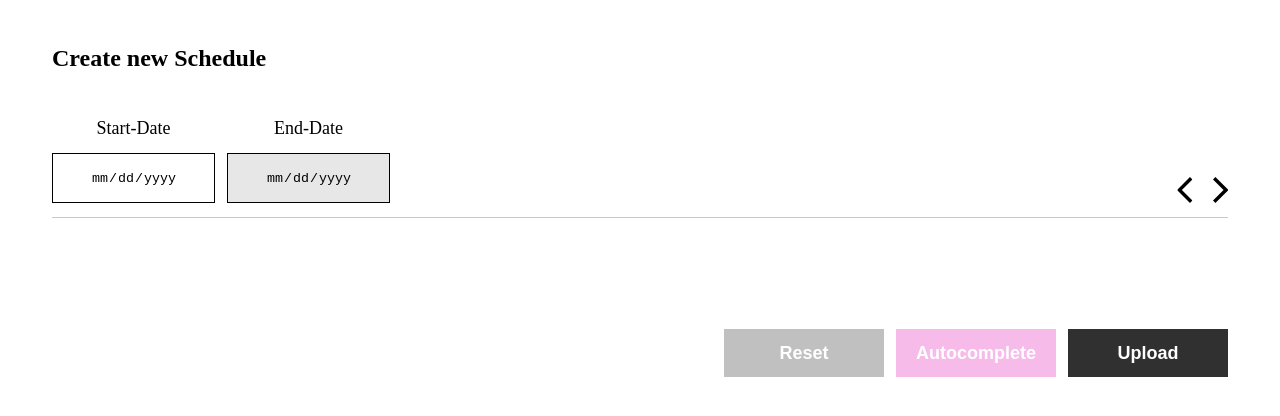
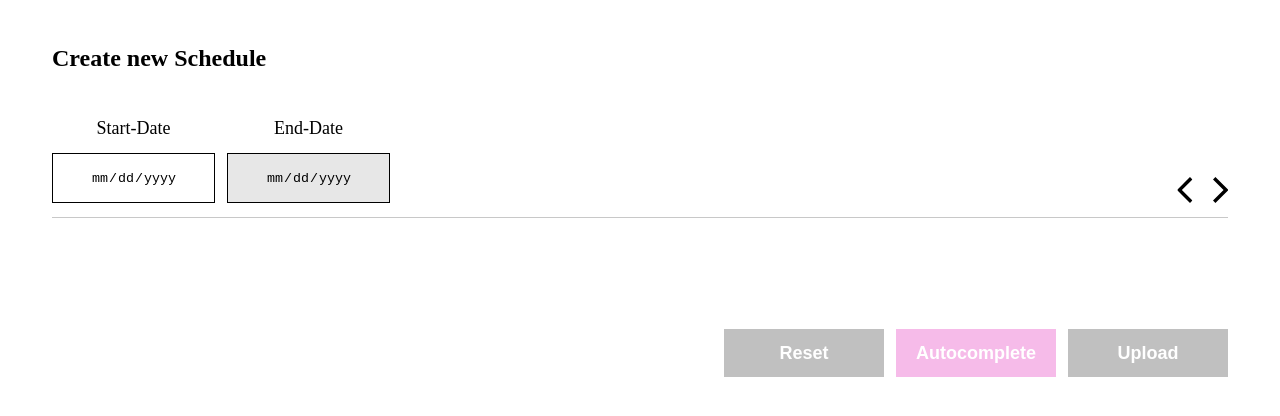
Before and after one commit to teodortt/schedule, a React (Vite) app: page / in a window 1280 px wide. Shown: the top 416 px of the page. Built offline with nearby package versions, Linux system fonts and the light colour scheme.

Commit message:
autocomplete btn fixes

```diff
--- a/src/components/schedule/schedule.tsx
+++ b/src/components/schedule/schedule.tsx
@@ -17,7 +17,10 @@ const Schedule = () => {
   const [areDuplicated, setAreDuplicated] = useState(false);
 
   const range = dateRange > 1 ? 'days' : 'day';
-  const disabledUpload = dateTimes.some((t) => !t.times.length);
+  const disabledAutoComplete =
+    dateTimes.every((t) => !t.times.length) || dateRange <= 7 || areDuplicated;
+  const disabledUpload =
+    dateTimes.length === 0 || dateTimes.some((t) => !t.times.length);
 
   useEffect(() => {
     const rangeArr = getDatesAndDays(dateRange, startDate);
@@ -157,7 +160,7 @@ const Schedule = () => {
         <button
           onClick={handleCopyTemplate}
           className={styles.autocomplete}
-          disabled={!areDuplicated}
+          disabled={disabledAutoComplete}
         >
           Autocomplete
         </button>
```
